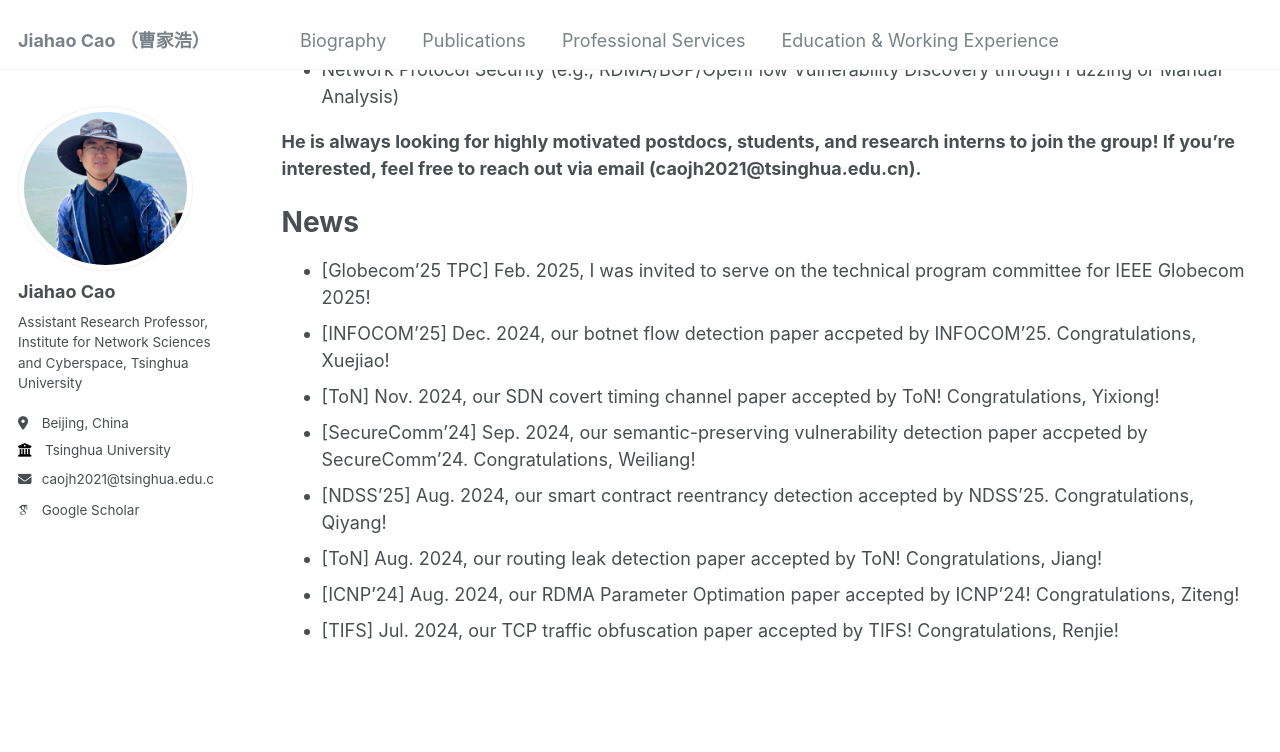
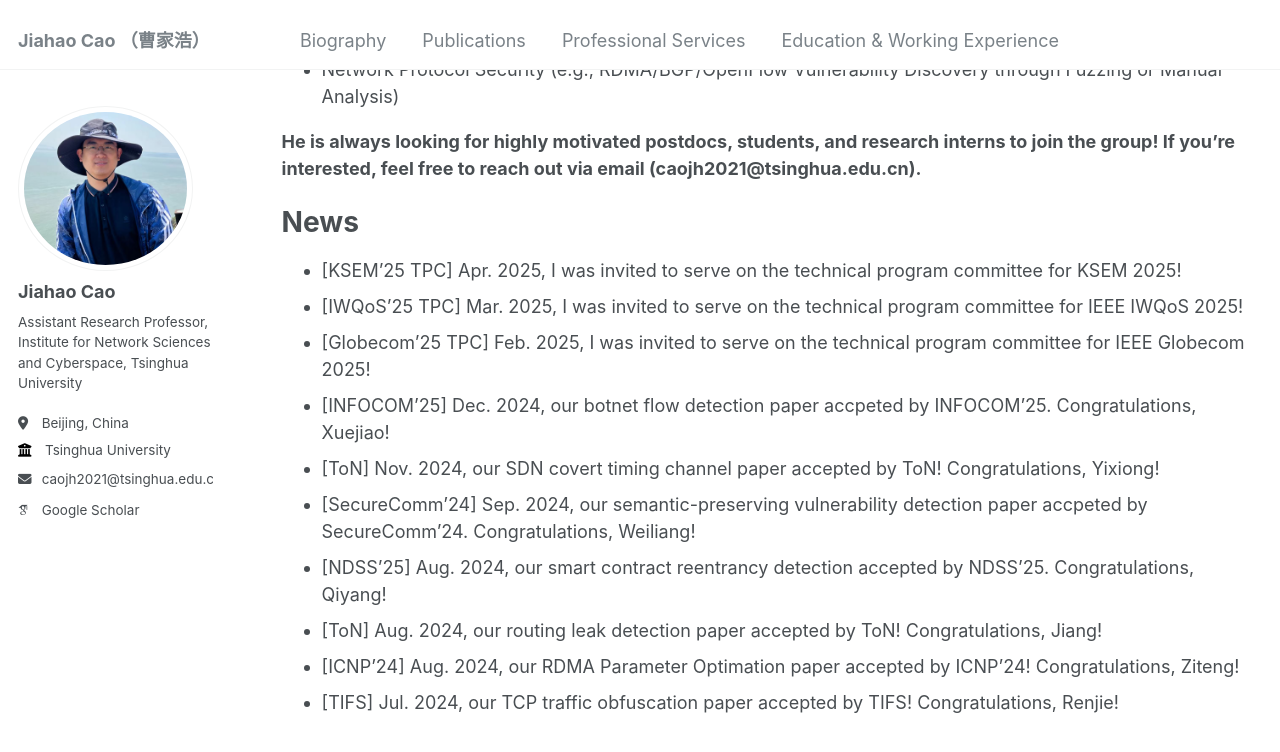
Before and after one commit to caojh15/caojh15.github.io, a Jekyll site: the page built from _pages/about.md, in a window 1280 px wide and 900 px high, scrolled down 607 px. Shown: the top 752 px of the window. Built offline with Jekyll 4.4.1, drawn with Linux system fonts in a browser that asks for light colours; some web fonts are replaced.

Commit message:
Update about.md

```diff
--- a/_pages/about.md
+++ b/_pages/about.md
@@ -20,6 +20,8 @@ His current interests mainly focus on the following domains:
 **He is always looking for highly motivated postdocs, students, and research interns to join the group! If you're interested, feel free to reach out via email (caojh2021@tsinghua.edu.cn).**
 
 # News
+- [KSEM'25 TPC] Apr. 2025, I was invited to serve on the technical program committee for KSEM 2025!
+- [IWQoS'25 TPC] Mar. 2025, I was invited to serve on the technical program committee for IEEE IWQoS 2025!
 - [Globecom'25 TPC] Feb. 2025, I was invited to serve on the technical program committee for IEEE Globecom 2025!
 - [INFOCOM'25] Dec. 2024, our botnet flow detection paper accpeted by INFOCOM'25. Congratulations, Xuejiao!
 - [ToN] Nov. 2024, our SDN covert timing channel paper accepted by ToN! Congratulations, Yixiong!
```
